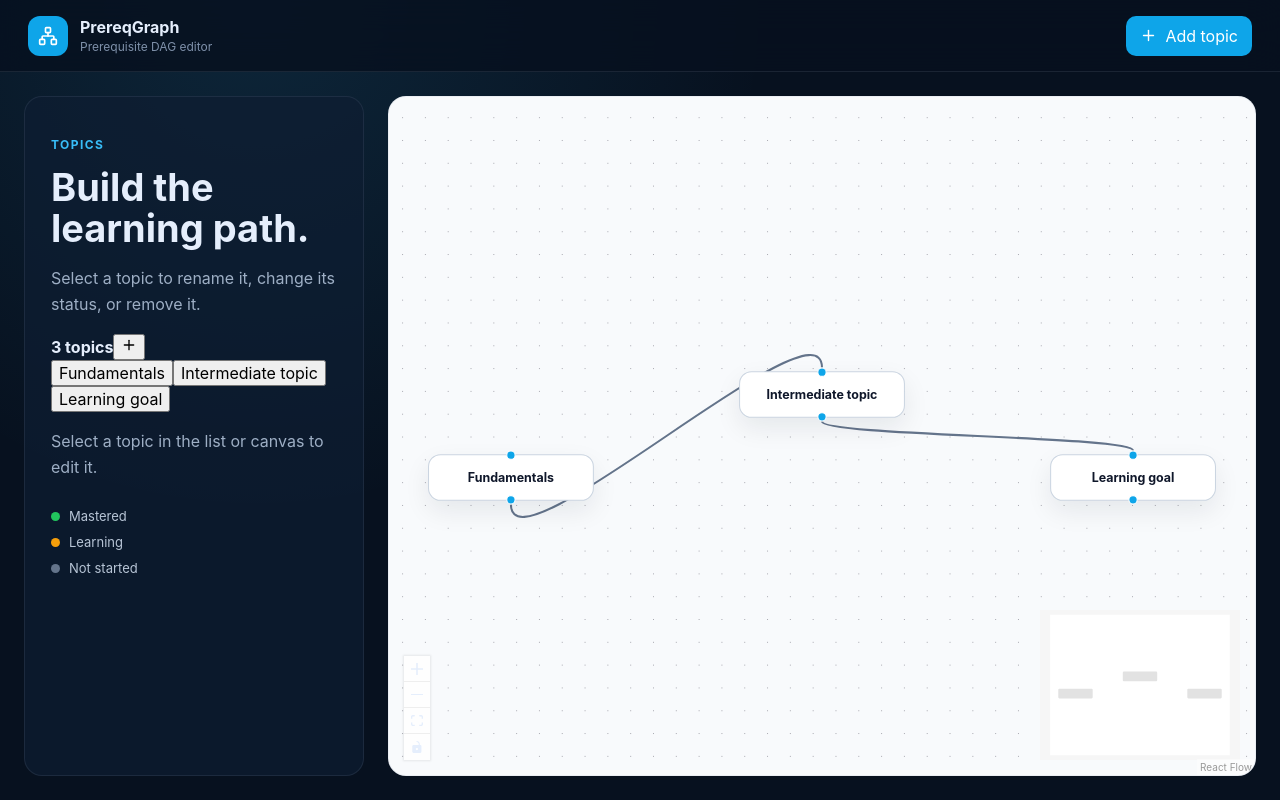
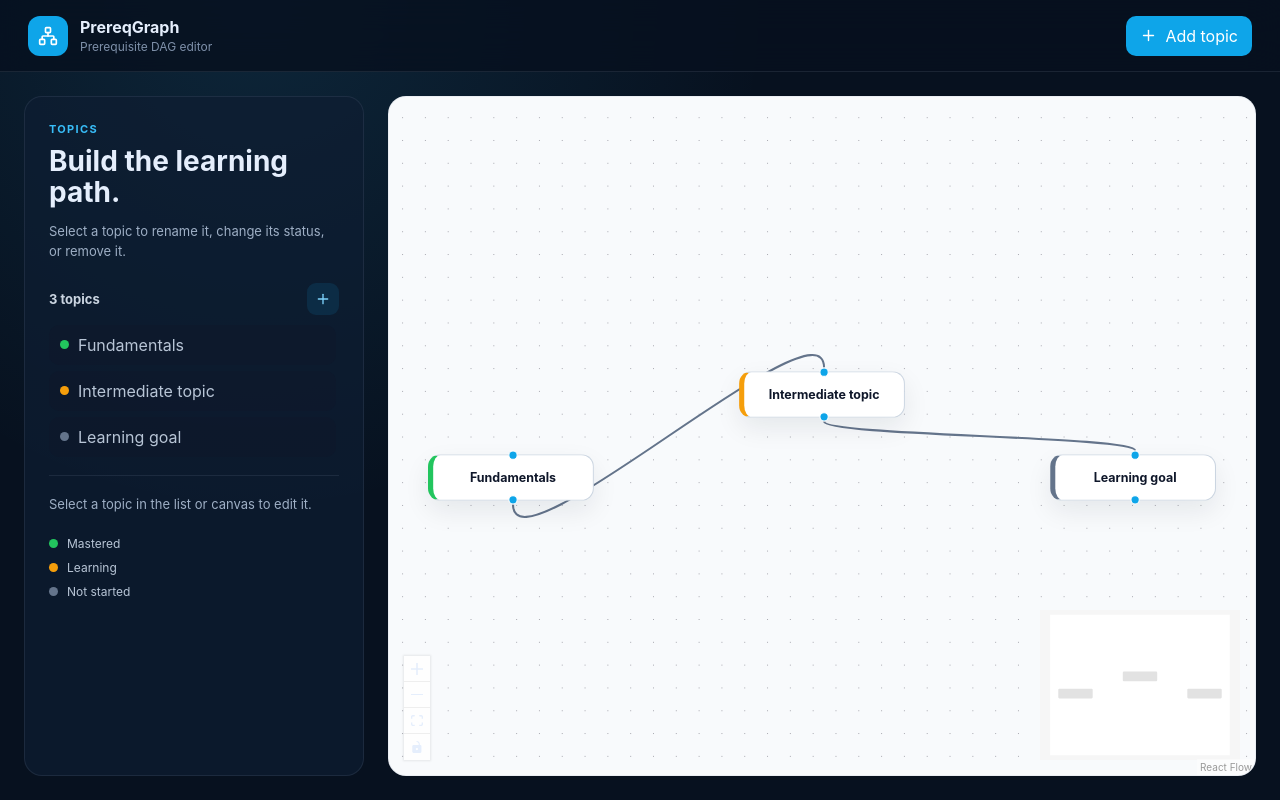
Before and after one commit to randexlabs/prerequisite-dag-editor, a React (Vite) app: page / in a window 1280 px wide. Built offline with nearby package versions, Linux system fonts and the light colour scheme.

Commit message:
Style topic CRUD controls

```diff
--- a/src/styles.css
+++ b/src/styles.css
@@ -8,7 +8,8 @@
 
 * { box-sizing: border-box; }
 body { margin: 0; min-width: 320px; min-height: 100vh; }
-button { font: inherit; }
+button, input, select { font: inherit; }
+button { cursor: pointer; }
 
 .app-shell {
   min-height: 100vh;
@@ -34,33 +35,141 @@ button { font: inherit; }
 .brand strong, .brand span { display: block; }
 .brand span { margin-top: 2px; color: #7f91aa; font-size: 12px; }
 
+.primary-button, .danger-button, .icon-button {
+  border: 0;
+  display: inline-flex;
+  align-items: center;
+  justify-content: center;
+  gap: 8px;
+  color: white;
+}
 .primary-button {
-  border: 0; border-radius: 10px; padding: 10px 14px;
-  display: inline-flex; align-items: center; gap: 8px;
-  color: white; background: #0ea5e9; cursor: pointer;
+  border-radius: 10px;
+  padding: 10px 14px;
+  background: #0ea5e9;
 }
 .primary-button:hover { background: #0284c7; }
+.primary-button.grow { flex: 1; }
+.danger-button {
+  min-width: 42px;
+  border-radius: 10px;
+  background: rgba(239, 68, 68, 0.14);
+  color: #fca5a5;
+}
+.danger-button:hover { background: rgba(239, 68, 68, 0.24); }
+.icon-button {
+  width: 32px;
+  height: 32px;
+  border-radius: 9px;
+  background: rgba(14, 165, 233, 0.12);
+  color: #7dd3fc;
+}
+.icon-button:hover { background: rgba(14, 165, 233, 0.22); }
 
 .workspace {
   min-height: calc(100vh - 72px);
   display: grid;
-  grid-template-columns: minmax(250px, 340px) 1fr;
+  grid-template-columns: minmax(280px, 340px) 1fr;
   gap: 24px;
   padding: 24px;
 }
 
 .sidebar {
-  padding: 26px;
+  max-height: calc(100vh - 120px);
+  overflow-y: auto;
+  padding: 24px;
   border: 1px solid rgba(148, 163, 184, 0.12);
   border-radius: 18px;
   background: rgba(15, 30, 50, 0.72);
 }
-.sidebar h1 { margin: 10px 0 14px; font-size: clamp(24px, 3vw, 38px); line-height: 1.08; }
-.sidebar p { color: #9eafc5; line-height: 1.65; }
-.eyebrow { color: #38bdf8 !important; font-size: 12px; font-weight: 700; text-transform: uppercase; letter-spacing: .12em; }
-.legend { display: grid; gap: 10px; margin-top: 28px; color: #b8c5d6; font-size: 13px; }
+.sidebar h1 { margin: 8px 0 10px; font-size: 28px; line-height: 1.1; }
+.sidebar h2 { margin: 4px 0 0; font-size: 17px; }
+.sidebar p { color: #9eafc5; line-height: 1.55; }
+.sidebar-intro > p:last-child { margin-bottom: 22px; font-size: 13px; }
+.eyebrow {
+  margin: 0;
+  color: #38bdf8 !important;
+  font-size: 11px;
+  font-weight: 700;
+  text-transform: uppercase;
+  letter-spacing: .12em;
+}
+
+.topic-list-heading, .section-heading {
+  display: flex;
+  align-items: center;
+  justify-content: space-between;
+}
+.topic-list-heading {
+  margin-bottom: 10px;
+  color: #cbd5e1;
+  font-size: 13px;
+}
+.topic-list {
+  display: grid;
+  gap: 6px;
+  max-height: 220px;
+  overflow-y: auto;
+  padding-right: 3px;
+}
+.topic-list-item {
+  width: 100%;
+  min-width: 0;
+  border: 1px solid transparent;
+  border-radius: 10px;
+  padding: 9px 10px;
+  display: flex;
+  align-items: center;
+  gap: 9px;
+  color: #b8c5d6;
+  background: rgba(15, 23, 42, 0.42);
+  text-align: left;
+}
+.topic-list-item span {
+  min-width: 0;
+  overflow: hidden;
+  text-overflow: ellipsis;
+  white-space: nowrap;
+}
+.topic-list-item:hover { border-color: rgba(56, 189, 248, 0.28); }
+.topic-list-item.selected {
+  border-color: rgba(56, 189, 248, 0.72);
+  background: rgba(14, 165, 233, 0.13);
+  color: #e0f2fe;
+}
+
+.topic-inspector, .empty-inspector {
+  margin-top: 18px;
+  padding-top: 18px;
+  border-top: 1px solid rgba(148, 163, 184, 0.12);
+}
+.topic-inspector { display: grid; gap: 14px; }
+.empty-inspector p { margin: 0; font-size: 13px; }
+.field { display: grid; gap: 7px; }
+.field > span {
+  color: #94a3b8;
+  font-size: 12px;
+  font-weight: 650;
+}
+.field input, .field select {
+  width: 100%;
+  border: 1px solid rgba(148, 163, 184, 0.22);
+  border-radius: 10px;
+  padding: 10px 11px;
+  color: #e2e8f0;
+  background: rgba(2, 8, 23, 0.58);
+  outline: none;
+}
+.field input:focus, .field select:focus {
+  border-color: #38bdf8;
+  box-shadow: 0 0 0 3px rgba(56, 189, 248, 0.1);
+}
+.field select option { color: #0f172a; }
+.inspector-actions { display: flex; gap: 8px; }
+
+.legend { display: grid; gap: 9px; margin-top: 22px; color: #b8c5d6; font-size: 12px; }
 .legend span { display: flex; align-items: center; gap: 9px; }
-.dot { width: 9px; height: 9px; border-radius: 999px; }
+.dot { flex: 0 0 auto; width: 9px; height: 9px; border-radius: 999px; }
 .mastered { background: #22c55e; }
 .learning { background: #f59e0b; }
 .unknown { background: #64748b; }
@@ -81,6 +190,14 @@ button { font: inherit; }
   box-shadow: 0 10px 25px rgba(15, 23, 42, .08) !important;
   color: #0f172a !important;
   font-weight: 650;
+  transition: border-color 120ms ease, box-shadow 120ms ease, transform 120ms ease;
+}
+.react-flow__node.topic-mastered { border-left: 5px solid #22c55e !important; }
+.react-flow__node.topic-learning { border-left: 5px solid #f59e0b !important; }
+.react-flow__node.topic-unknown { border-left: 5px solid #64748b !important; }
+.react-flow__node.selected {
+  border-color: #0ea5e9 !important;
+  box-shadow: 0 0 0 3px rgba(14, 165, 233, .16), 0 14px 32px rgba(15, 23, 42, .14) !important;
 }
 .react-flow__edge-path { stroke: #64748b; stroke-width: 2; }
 .react-flow__handle { width: 9px; height: 9px; background: #0ea5e9; }
@@ -94,6 +211,6 @@ button { font: inherit; }
 
 @media (max-width: 820px) {
   .workspace { grid-template-columns: 1fr; }
-  .sidebar { display: none; }
-  .canvas-card { min-height: calc(100vh - 120px); }
+  .sidebar { max-height: none; }
+  .canvas-card { min-height: 65vh; }
 }
```
